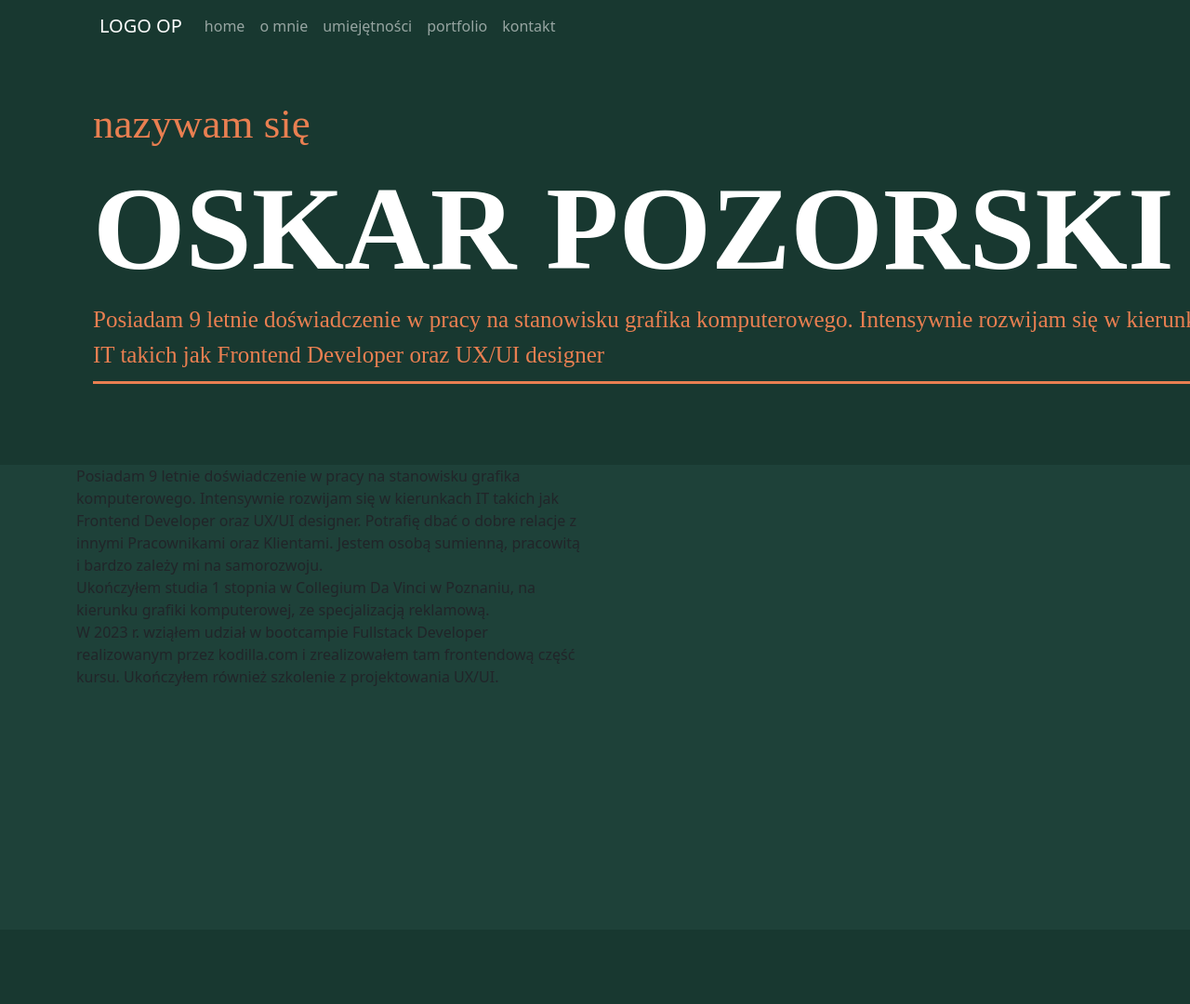
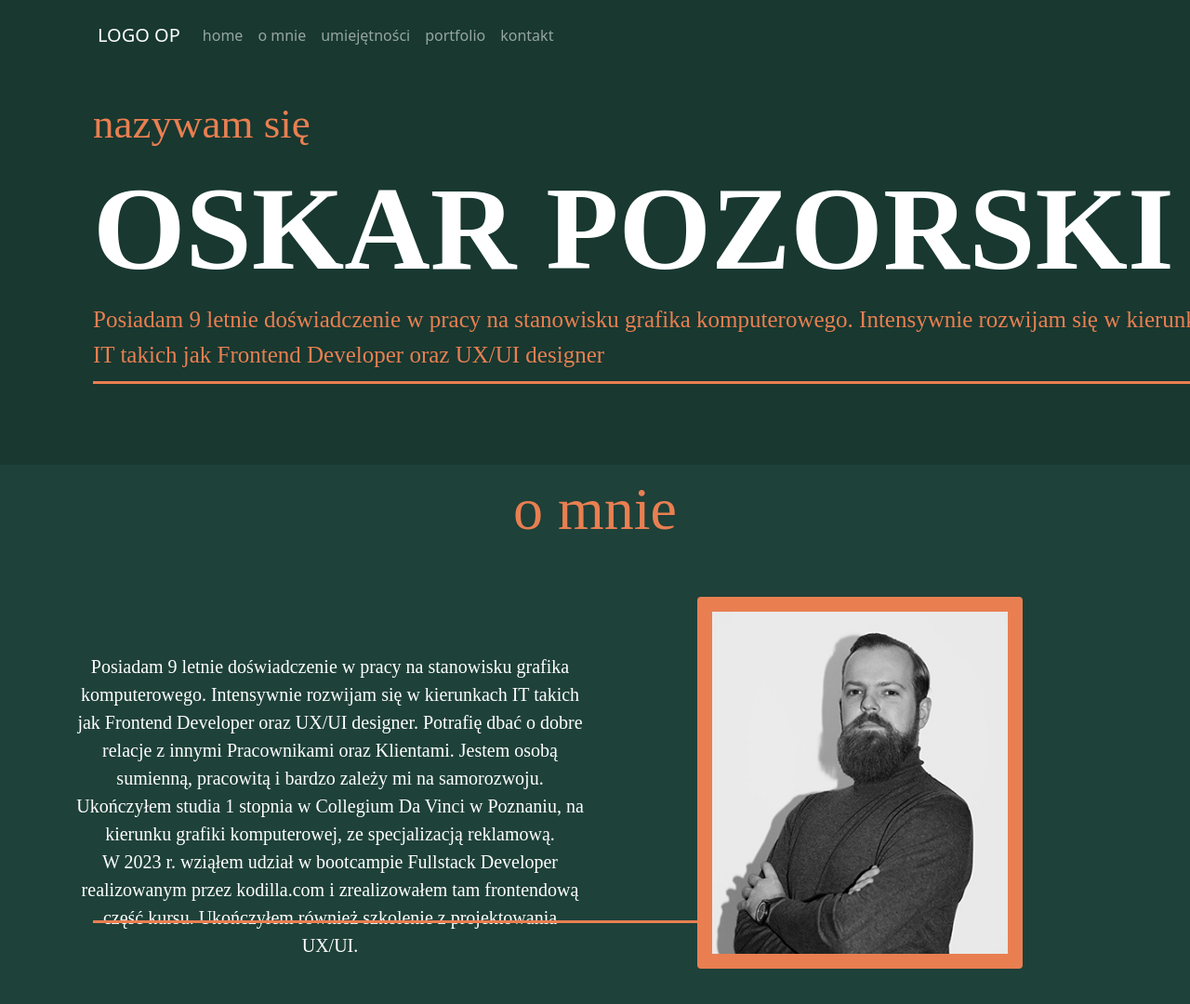
Before and after one commit to opski05/Moje-Portfolio, a website: page src/index.html in a window 1280 px wide. Shown: the top 1080 px of the page at 93% size. Drawn offline with nearby package versions, Linux system fonts and the light colour scheme.

Commit message:
Add section about

```diff
--- a/src/css/style.css
+++ b/src/css/style.css
@@ -4,7 +4,8 @@ body{
 
 /*NAWIGACJA*/
 .navbar{
-  margin-left: 95px;
+  margin-top: 10px;
+  margin-left: 93px;
 }
 /*----------------------------*/
 
@@ -62,9 +63,47 @@ body{
 
 /*O MNIE*/
 .about{
-  height: 500px;
+  height: 600px;
   background-color: #1E4139;
 }
+.long-story{
+  color: white;
+  font-size: 20px;
+  font-family: Josefin Sans;
+  font-weight: 300;
+  word-wrap: break-word;
+  margin-top: 90px;
+}
+
+.omnie{
+  color: #E97F51;
+  font-size: 64px;
+  font-family: Josefin Sans;
+  font-weight: 400;
+  word-wrap: break-word;
+  position: relative;
+}
+
+.foto{
+  width: 350px;
+  height: 400px;
+  border: 16px;
+  border-color: #E97F51;
+  border-style: solid;
+  margin-top: 30px;
+}
+
+.line2{
+  width: 650px;
+  height: 3px; /* Grubość linii */
+  background-color: #E97F51; /* Kolor linii */
+  margin-top: 490px; /* Odstęp od innych elementów */
+  position: absolute;
+  left: 100px;
+}
+
+
+/*----------------------------*/
 
 .skills{
   height: 500px;
--- a/src/index.html
+++ b/src/index.html
@@ -10,6 +10,10 @@
     <link rel="stylesheet" href="https://use.fontawesome.com/releases/v5.7.2/css/all.css">
 
 </head>
+
+
+
+<body>
 
   <nav class="navbar container-fluid navbar-expand-md fixed-top navbar-dark">
     <a class="navbar-brand">LOGO OP</a>
@@ -41,8 +45,6 @@
     </div>
   </nav>
 
-<body>
-
   <section class="home">
         <div class="container">
           <div class="row subtitle">
@@ -65,17 +67,18 @@
 
         <div class="line"></div>
 
-        </div>
-
-
-
-
   </section>
 
   <section class="about">
         <div class="container">
+
           <div class="row">
-            <div class="col-6">
+
+            <div class="col-12 text-center omnie">
+              <p>o mnie</p>
+            </div>
+
+            <div class="col-6 text-center long-story">
               <p>Posiadam 9 letnie doświadczenie
                 w pracy na stanowisku
                 grafika komputerowego.
@@ -93,10 +96,15 @@
                 W 2023 r. wziąłem udział w bootcampie Fullstack Developer realizowanym przez kodilla.com i zrealizowałem tam frontendową część kursu. Ukończyłem również szkolenie z projektowania UX/UI.
               </p>
             </div>
+
             <div class="col-6">
+              <img class="foto rounded mx-auto d-block" src="images/Oskar 2.jpg" />
+            </div>
+
+            <div class="line2"></div>
 
           </div>
-          </div>
+
         </div>
   </section>
 
```
Also changed, not shown: src/images/Oskar 2.jpg (added), 1 other file. Lines whose indentation alone changed are shown as unchanged.
